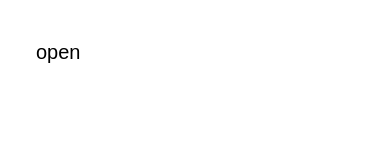
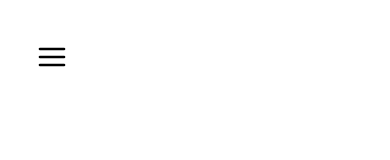
Before and after one commit to George7h/react-todo-app, a React (Create React App) app: page / in a window 390 px wide. Shown: the top 160 px of the page. Built offline with nearby package versions, Linux system fonts and the light colour scheme.

Commit message:
Add hamburger icon to nav button

```diff
--- a/src/components/Navbar.jsx
+++ b/src/components/Navbar.jsx
@@ -1,7 +1,8 @@
 import { NavLink , useNavigate } from "react-router-dom";
 import { useAuthContext } from "../context/AuthContext";
 import React, { useState, useRef, useEffect } from 'react';
-
+import { MdClose } from 'react-icons/md';
+import { FiMenu } from 'react-icons/fi';
 
 const links = [
   { path: '/', text: 'Home' },
@@ -39,11 +40,20 @@ const Navbar = () => {
     <>
     <nav ref={ref} className="navbar">
     <button
-    className="toggle"
-    onClick={() => setNavbarOpen((prev) => !prev)}
-  >
-    {navbarOpen ? 'close' : 'open'}
-  </button>
+  className="toggle"
+  onClick={() => setNavbarOpen((prev) => !prev)}
+>
+  {navbarOpen ? (
+    <MdClose style={{ width: '32px', height: '32px' }} />
+  ) : (
+    <FiMenu
+      style={{
+        width: '32px',
+        height: '32px',
+      }}
+    />
+  )}
+</button>
   <ul className={`menu-nav${navbarOpen ? ' show-menu' : ''}`}>
   {links.map((link) => {
     return (
```
